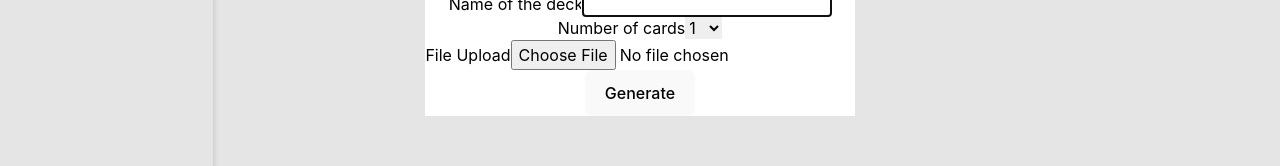
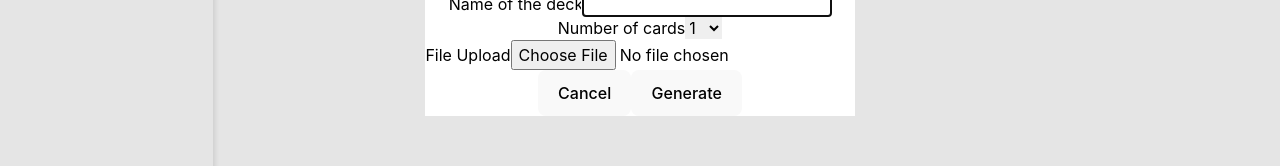
Before and after one commit to harryphma/smartCard, a React (Vite) app in the folder frontend_gemini/react-card/: page / in a window 1280 px wide. Both pictures are taken after typing "Sample" into the empty fields and a click on the button "Create a new deck". Shown: the part 358-524 px from the top of the page. Built offline with nearby package versions, Linux system fonts and the light colour scheme.

Commit message:
adding cancel button

```diff
--- a/frontend_gemini/react-card/src/components/Modal.jsx
+++ b/frontend_gemini/react-card/src/components/Modal.jsx
@@ -1,22 +1,28 @@
 import { forwardRef, useImperativeHandle, useRef } from "react";
 import Button from "./Button.jsx";
 
-const Modal = forwardRef(({buttonCaption, children, onSubmit, action = () => {}}, ref) => {
+const Modal = forwardRef(({buttonCaption, children, onSubmit, onClose, action = () => {}}, ref) => {
     const dialog = useRef();
     useImperativeHandle(ref, () => {
         return {
             open(){
                 dialog.current.showModal();
+            },
+            close(){
+                onClose();
+                dialog.current.close();
             }
         }
     });
 
     return (
         <dialog ref={dialog} className="backdrop:bg-stone-900/90 bg-white p-8 w-1/2 h-96 rounded-md shadow-md">
-
             <form method="dialog" className="mt-4 text-right" onSubmit={onSubmit}>
                 {children}
-                <Button className="absolute bottom-4 right-4 hover:bg-gray-400 hover:text-blue-500">{buttonCaption}</Button>
+                <div className="absolute bottom-4 right-4 flex space-x-4">
+                    <Button onClick={() => dialog.current.close()} className="hover:bg-gray-400 hover:text-blue-500">Cancel</Button>
+                    <Button className="hover:bg-gray-400 hover:text-blue-500">{buttonCaption}</Button>
+                </div>
             </form>
         </dialog>
     );
--- a/frontend_gemini/react-card/src/components/NoDeckSelected.jsx
+++ b/frontend_gemini/react-card/src/components/NoDeckSelected.jsx
@@ -12,9 +12,20 @@ export default function NoDeckSelected() {
     const [nameIsValid, setNameIsValid] = useState(true);
     const [fileIsValid, setFileIsValid] = useState(true);
 
-
     function handleModal(){
         modal.current.open();
+    }
+
+    function handleClose(){
+        // Reset the refs manually when the modal closes
+        if (nameDeck.current) nameDeck.current.value = ""; // Reset name field
+        if (fileUpload.current) fileUpload.current.value = null; // Reset file field
+        if (numberCards.current) numberCards.current.value = "1"; // Reset to default number of cards
+
+        // Reset validation states
+        setNameIsValid(true);
+        setFileIsValid(true);
+
     }
 
     function handleNameChange(event) {
@@ -40,19 +51,16 @@ export default function NoDeckSelected() {
 
         if (enteredNameDeckValid === "") {
             setNameIsValid(false);
-
-
         }
 
         if (!enteredFileUpload) {
             setFileIsValid(false);
         }
-
     }
 
     return (
         <>
-            <Modal ref={modal} buttonCaption = "Generate" onSubmit={handleSubmit}>
+            <Modal ref={modal} buttonCaption = "Generate" onSubmit={handleSubmit} onClose={handleClose}>
                 <h2>User Input</h2>
                 <div className="text-left text-black">
                     <div>
```
